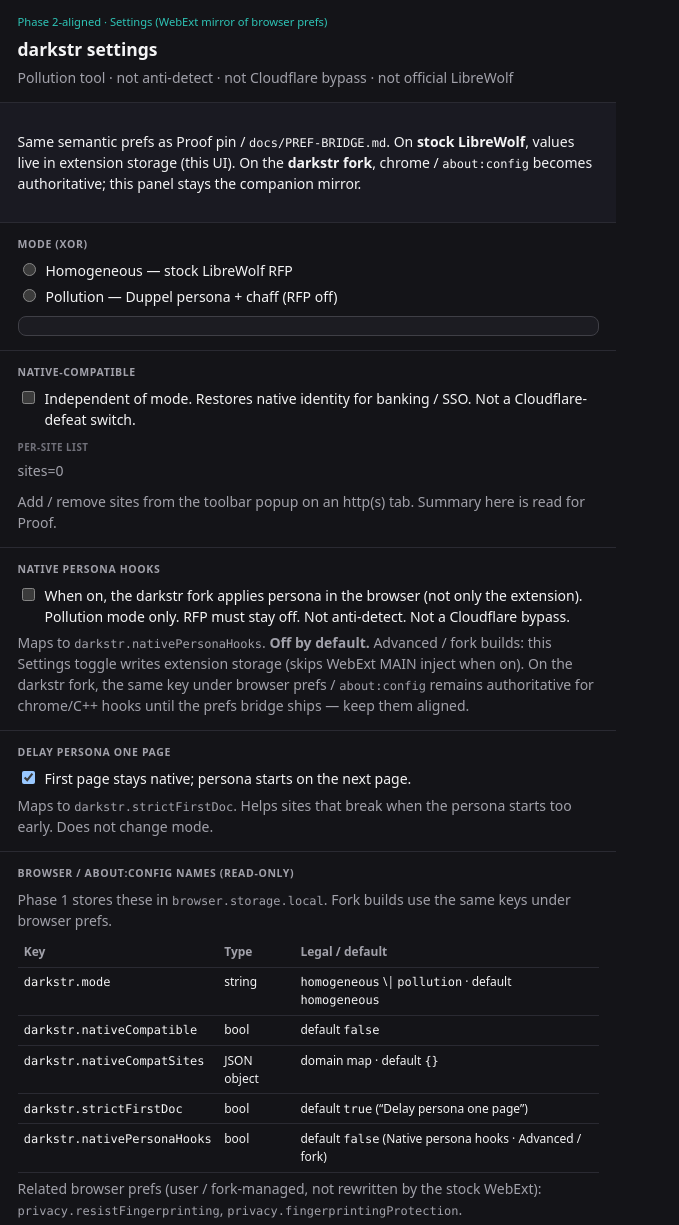
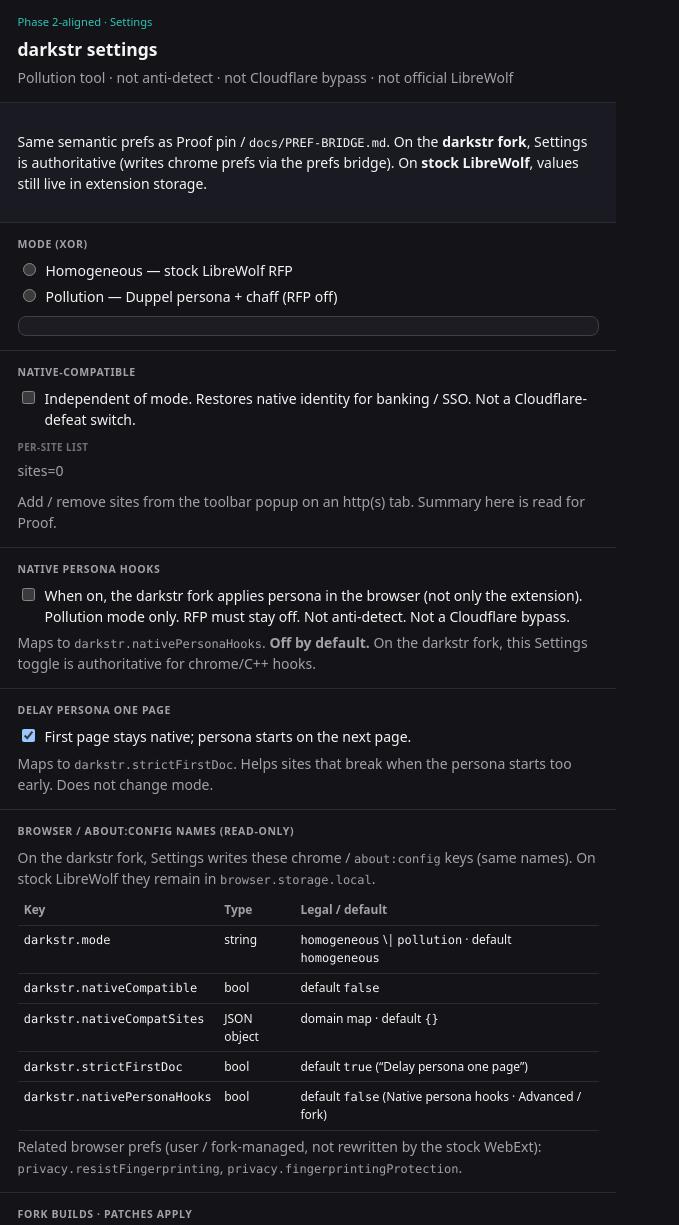
Before and after one commit to alex-hinojosa/darkstr, a browser extension: page extension/settings/settings.html in a window 1280 px wide. Shown: the top 1225 px of the page, without its empty margins (0-679 px from the left). Drawn offline with Linux system fonts and the light colour scheme.

Commit message:
docs(ui): Settings authoritative copy after prefs bridge
PM: on the darkstr fork Settings writes chrome via the bridge; stock
stays extension storage. Native persona hooks help drops dual-source
honesty; Off by default unchanged.

```diff
--- a/extension/settings/settings.html
+++ b/extension/settings/settings.html
@@ -8,7 +8,7 @@
 </head>
 <body>
   <header>
-    <p class="eyebrow">Phase 2-aligned · Settings (WebExt mirror of browser prefs)</p>
+    <p class="eyebrow">Phase 2-aligned · Settings</p>
     <h1>darkstr settings</h1>
     <p class="tag">Pollution tool · not anti-detect · not Cloudflare bypass · not official LibreWolf</p>
   </header>
@@ -16,8 +16,8 @@
   <section class="bridge-note">
     <p>
       Same semantic prefs as Proof pin / <code>docs/PREF-BRIDGE.md</code>.
-      On <strong>stock LibreWolf</strong>, values live in extension storage (this UI).
-      On the <strong>darkstr fork</strong>, chrome / <code>about:config</code> becomes authoritative; this panel stays the companion mirror.
+      On the <strong>darkstr fork</strong>, Settings is authoritative (writes chrome prefs via the prefs bridge).
+      On <strong>stock LibreWolf</strong>, values still live in extension storage.
     </p>
   </section>
 
@@ -50,8 +50,7 @@
     </label>
     <p class="hint">
       Maps to <code>darkstr.nativePersonaHooks</code>. <strong>Off by default.</strong>
-      Advanced / fork builds: this Settings toggle writes extension storage (skips WebExt MAIN inject when on).
-      On the darkstr fork, the same key under browser prefs / <code>about:config</code> remains authoritative for chrome/C++ hooks until the prefs bridge ships — keep them aligned.
+      On the darkstr fork, this Settings toggle is authoritative for chrome/C++ hooks.
     </p>
   </section>
 
@@ -66,7 +65,7 @@
 
   <section>
     <h2>Browser / about:config names (read-only)</h2>
-    <p class="hint">Phase 1 stores these in <code>browser.storage.local</code>. Fork builds use the same keys under browser prefs.</p>
+    <p class="hint">On the darkstr fork, Settings writes these chrome / <code>about:config</code> keys (same names). On stock LibreWolf they remain in <code>browser.storage.local</code>.</p>
     <table class="pref-table">
       <thead>
         <tr><th>Key</th><th>Type</th><th>Legal / default</th></tr>
```
Also changed, not shown: docs/MINI-SMOKE-CHECKLIST.md (+1 -1 lines).
